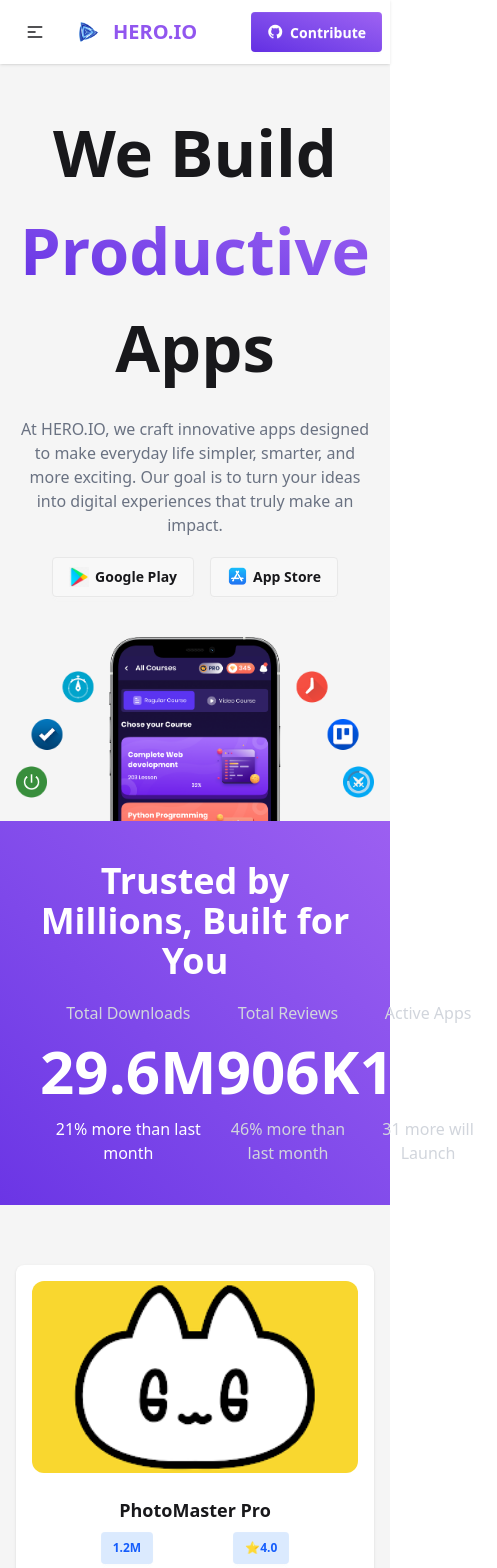
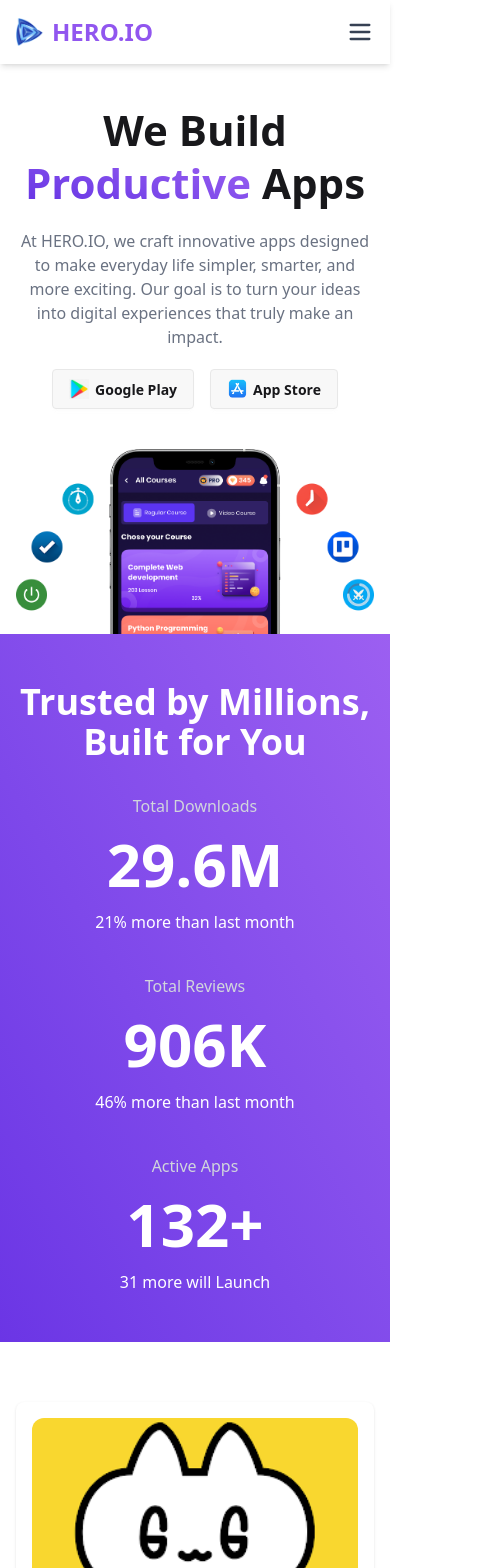
Before and after one commit to ohiduzzaman23/mra-productive-apps, a React (Vite) app: page / in a window 390 px wide. Shown: the top 1568 px of the page, 497 px wide, since content can reach past the window. Built offline with nearby package versions, Linux system fonts and the light colour scheme.

Commit message:
responsive ok

```diff
--- a/src/Components/AppCard.jsx
+++ b/src/Components/AppCard.jsx
@@ -31,7 +31,7 @@
         </figure>
         <div className="card-body items-center text-center">
           <h2 className="card-title">{title}</h2>
-          <div className="flex justify-between gap-20">
+          <div className="flex justify-between gap-30">
             <button className="btn btn-sm bg-blue-100 text-blue-600 border-none hover:bg-blue-200">
               {formatDownloads(downloads)}
             </button>
--- a/src/Components/Navbar.jsx
+++ b/src/Components/Navbar.jsx
@@ -1,37 +1,28 @@
-import React from "react";
+import React, { useState } from "react";
 import { Link, NavLink } from "react-router-dom";
 
 const Navbar = () => {
+  const [isOpen, setIsOpen] = useState(false);
+
   const activeLink = ({ isActive }) =>
     isActive
-      ? "text-[#6F3CE7] font-semibold underline"
+      ? "text-[#6F3CE7] font-semibold underline underline-offset-4"
       : "hover:text-[#6F3CE7] transition";
 
   return (
-    <div className="navbar bg-base-100 shadow-sm sticky top-0 z-50">
-      <div className="navbar-start">
-        <div className="dropdown">
-          <div tabIndex={0} role="button" className="btn btn-ghost lg:hidden">
-            <svg
-              xmlns="http://www.w3.org/2000/svg"
-              className="h-5 w-5"
-              fill="none"
-              viewBox="0 0 24 24"
-              stroke="currentColor"
+    <nav className="bg-base-100 shadow-md sticky top-0 z-50">
+      <div className="max-w-7xl mx-auto px-4 sm:px-6 lg:px-8 flex justify-between items-center h-16">
+        {/* ===== Left side (Logo) ===== */}
+        <Link
+          to="/"
+          className="flex items-center text-2xl font-bold text-[#9156ef]"
         >
-              <path
-                strokeLinecap="round"
-                strokeLinejoin="round"
-                strokeWidth="2"
-                d="M4 6h16M4 12h8m-8 6h16"
-              />
-            </svg>
-          </div>
+          <img className="w-7 mr-2" src="/src/assets/logo.png" alt="Logo" />
+          HERO.IO
+        </Link>
 
-          <ul
-            tabIndex={0}
-            className="menu menu-sm dropdown-content bg-base-100 rounded-box z-10 mt-3 w-52 p-2 shadow"
-          >
+        {/* ===== Desktop Menu ===== */}
+        <ul className="hidden md:flex gap-8 font-medium text-gray-700">
           <li>
             <NavLink to="/" className={activeLink}>
               Home
@@ -48,48 +39,98 @@
             </NavLink>
           </li>
         </ul>
+
+        {/* ===== Right side button ===== */}
+        <div className="hidden md:flex">
+          <a
+            href="https://github.com/ohiduzzaman23/Hero-Apps"
+            target="_blank"
+            rel="noopener noreferrer"
+            className="btn bg-gradient-to-tr from-[#632EE3] to-[#9F62F2] text-white border-none hover:opacity-90 flex items-center gap-2"
+          >
+            <i className="fa-brands fa-github"></i>
+            Contribute
+          </a>
         </div>
 
-        <Link
-          to="/"
-          className="btn btn-ghost text-xl font-bold text-[#9156ef] flex items-center"
+        {/* ===== Mobile Menu Button ===== */}
+        <button
+          className="md:hidden flex items-center text-gray-700 hover:text-[#6F3CE7] focus:outline-none"
+          onClick={() => setIsOpen(!isOpen)}
         >
-          <img className="w-5 mr-2" src="/src/assets/logo.png" alt="Logo" />
-          HERO.IO
-        </Link>
+          <svg
+            className="w-7 h-7"
+            fill="none"
+            stroke="currentColor"
+            viewBox="0 0 24 24"
+            xmlns="http://www.w3.org/2000/svg"
+          >
+            {isOpen ? (
+              <path
+                strokeLinecap="round"
+                strokeLinejoin="round"
+                strokeWidth="2"
+                d="M6 18L18 6M6 6l12 12"
+              />
+            ) : (
+              <path
+                strokeLinecap="round"
+                strokeLinejoin="round"
+                strokeWidth="2"
+                d="M4 6h16M4 12h16M4 18h16"
+              />
+            )}
+          </svg>
+        </button>
       </div>
 
-      <div className="navbar-center hidden lg:flex">
-        <ul className="menu menu-horizontal px-1 flex gap-2">
+      {/* ===== Mobile Dropdown ===== */}
+      {isOpen && (
+        <div className="md:hidden bg-base-100 border-t border-gray-200">
+          <ul className="flex flex-col py-3 space-y-2 text-center font-medium">
             <li>
-            <NavLink to="/" className={activeLink}>
+              <NavLink
+                to="/"
+                className={activeLink}
+                onClick={() => setIsOpen(false)}
+              >
                 Home
               </NavLink>
             </li>
             <li>
-            <NavLink to="/products" className={activeLink}>
+              <NavLink
+                to="/products"
+                className={activeLink}
+                onClick={() => setIsOpen(false)}
+              >
                 Apps
               </NavLink>
             </li>
             <li>
-            <NavLink to="/installation" className={activeLink}>
+              <NavLink
+                to="/installation"
+                className={activeLink}
+                onClick={() => setIsOpen(false)}
+              >
                 Installation
               </NavLink>
             </li>
+            <li>
+              <a
+                href="https://github.com/ohiduzzaman23/Hero-Apps"
+                target="_blank"
+                rel="noopener noreferrer"
+                className="btn bg-gradient-to-tr from-[#632EE3] to-[#9F62F2] text-white border-none hover:opacity-90 mt-2 w-[80%] mx-auto flex items-center justify-center gap-2"
+                onClick={() => setIsOpen(false)}
+              >
+                <i className="fa-brands fa-github"></i>
+                Contribute
+              </a>
+            </li>
           </ul>
         </div>
-
-      {/* ===== Right side button ===== */}
-      <div className="navbar-end">
-        <NavLink
-          to="/contribute"
-          className="btn bg-gradient-to-tr from-[#632EE3] to-[#9F62F2] text-white border-none hover:opacity-90"
-        >
-          <i class="fa-brands fa-github"></i>
-          Contribute
-        </NavLink>
-      </div>
-    </div>
+      )}
+    </nav>
   );
 };
 
--- a/src/Layouts/MainLayout.jsx
+++ b/src/Layouts/MainLayout.jsx
@@ -8,13 +8,20 @@
   const isLoading = navigation.state === "loading";
 
   return (
-    <div className="flex flex-col min-h-screen">
-      <Navbar></Navbar>
+    <div className="flex flex-col min-h-screen bg-base-100">
+      {/* Navbar */}
+      <Navbar />
+
+      {/* Loading Spinner */}
       {isLoading && <LoadingSpinner />}
-      <div className="max-w-screen-xl mx-auto w-full px-4 md:mx-8 lg:px-12 flex-1">
-        <Outlet></Outlet>
-      </div>
-      <Footer></Footer>
+
+      {/* Main Content — পেজ নিজে তার কন্টেইনার সেট করবে */}
+      <main className="flex-1">
+        <Outlet />
+      </main>
+
+      {/* Footer */}
+      <Footer />
     </div>
   );
 };
--- a/src/Pages/Home.jsx
+++ b/src/Pages/Home.jsx
@@ -31,19 +31,22 @@
 
   return (
     <div>
-      <div className="flex justify-center">
-        <div className="mt-10 text-center w-180">
-          <h1 className="text-[65px] font-bold">
+      {/* 🔹 Container Section */}
+      <div className="max-w-screen-xl mx-auto px-4 md:px-8">
+        {/* Hero Text */}
+        <div className="flex justify-center text-center mt-10">
+          <div className="w-full lg:w-4/5">
+            <h1 className="text-[42px] md:text-[65px] font-bold leading-tight">
               We Build <br />
-            <span className="bg-gradient-to-tr from-[#632EE3] to-[#9F62F2] bg-clip-text text-transparent ">
+              <span className="bg-gradient-to-tr from-[#632EE3] to-[#9F62F2] bg-clip-text text-transparent">
                 Productive
               </span>{" "}
               Apps
             </h1>
-          <p className="py-5 text-gray-500">
-            At HERO.IO, we craft innovative apps designed to make everyday life
-            simpler, smarter, and more exciting. Our goal is to turn your ideas
-            into digital experiences that truly make an impact.
+            <p className="py-5 text-gray-500 max-w-2xl mx-auto">
+              At HERO.IO, we craft innovative apps designed to make everyday
+              life simpler, smarter, and more exciting. Our goal is to turn your
+              ideas into digital experiences that truly make an impact.
             </p>
             <div>
               <Link to="https://play.google.com/store/games?hl=en">
@@ -62,15 +65,18 @@
           </div>
         </div>
 
+        {/* Hero Image */}
         <div className="flex justify-center">
-        <img src={heroImage} alt="" className="w-180 mt-10" />
+          <img src={heroImage} alt="" className="w-[600px] mt-10" />
+        </div>
       </div>
 
-      <div className="relative left-1/2 right-1/2 -mx-[50vw] w-screen bg-gradient-to-tr from-[#6B35E5] to-[#9C5FF1] text-white p-10 text-center">
-        <h1 className="text-4xl font-bold mb-5">
+      <div className="w-full bg-gradient-to-tr from-[#6B35E5] to-[#9C5FF1] text-white py-12 text-center">
+        <div className="max-w-screen-xl mx-auto px-4 md:px-8">
+          <h1 className="text-4xl font-bold mb-8">
             Trusted by Millions, Built for You
           </h1>
-        <div className="flex lg:justify-center lg:gap-20">
+          <div className="grid grid-cols-1 md:grid-cols-3 gap-10">
             <div>
               <p className="text-gray-300">Total Downloads</p>
               <h1 className="text-6xl font-bold my-4">29.6M</h1>
@@ -79,26 +85,31 @@
             <div>
               <p className="text-gray-300">Total Reviews</p>
               <h1 className="text-6xl font-bold my-4">906K</h1>
-            <p className="text-gray-300">46% more than last month</p>
+              <p>46% more than last month</p>
             </div>
             <div>
               <p className="text-gray-300">Active Apps</p>
               <h1 className="text-6xl font-bold my-4">132+</h1>
-            <p className="text-gray-300">31 more will Launch</p>
+              <p>31 more will Launch</p>
+            </div>
           </div>
         </div>
       </div>
 
-      <div className="grid grid-cols-1 md:grid-cols-3 lg:grid-cols-4 gap-4 mt-10">
+      {/* 🔹 Featured Apps */}
+      <div className="max-w-screen-xl mx-auto px-4 md:px-8">
+        <div className="grid grid-cols-1 md:grid-cols-3 lg:grid-cols-4 gap-6 mt-10">
           {featuredProducts.map((product) => (
             <AppCard key={product.id} product={product} />
           ))}
         </div>
 
-      <div className="flex justify-center my-5">
+        {/* Show All Button */}
+        <div className="flex justify-center my-10">
           <Link to="/products">
             <button className="btn bg-[#6D36E5] text-white">Show All</button>
           </Link>
+        </div>
       </div>
     </div>
   );
--- a/src/Pages/Products.jsx
+++ b/src/Pages/Products.jsx
@@ -96,7 +96,7 @@
               onClick={() => navigate(`/product/${product.id}`)}
               className="bg-white rounded-xl shadow-sm border border-gray-100 hover:shadow-md transition-all duration-200 cursor-pointer"
             >
-              <div className="bg-gray-100 h-36 flex items-center justify-center rounded-t-xl overflow-hidden">
+              <div className="bg-gray-100 h-48 flex items-center justify-center rounded-t-xl overflow-hidden">
                 <img
                   src={product.image}
                   alt={product.title}
```
Lines whose indentation alone changed are shown as unchanged.
